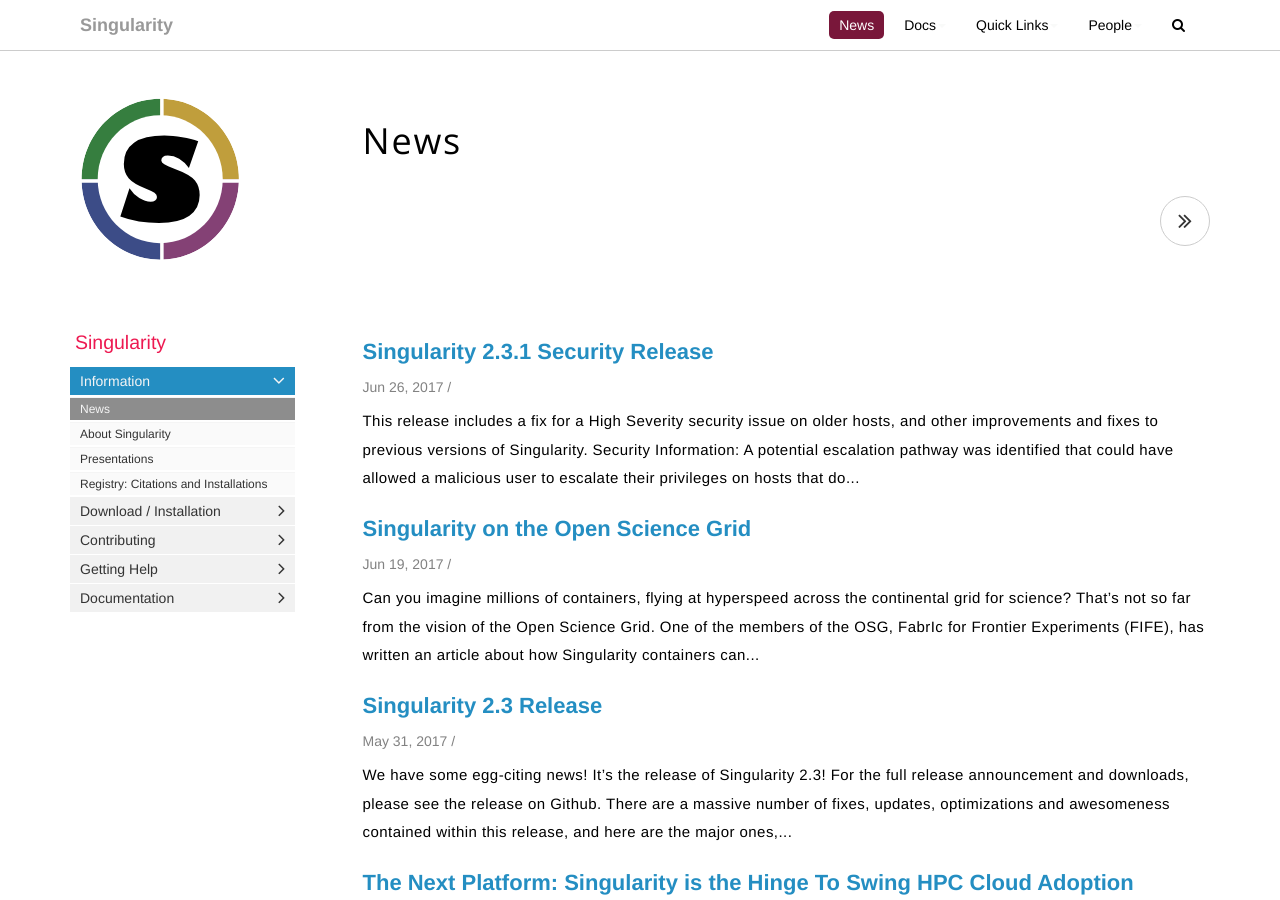
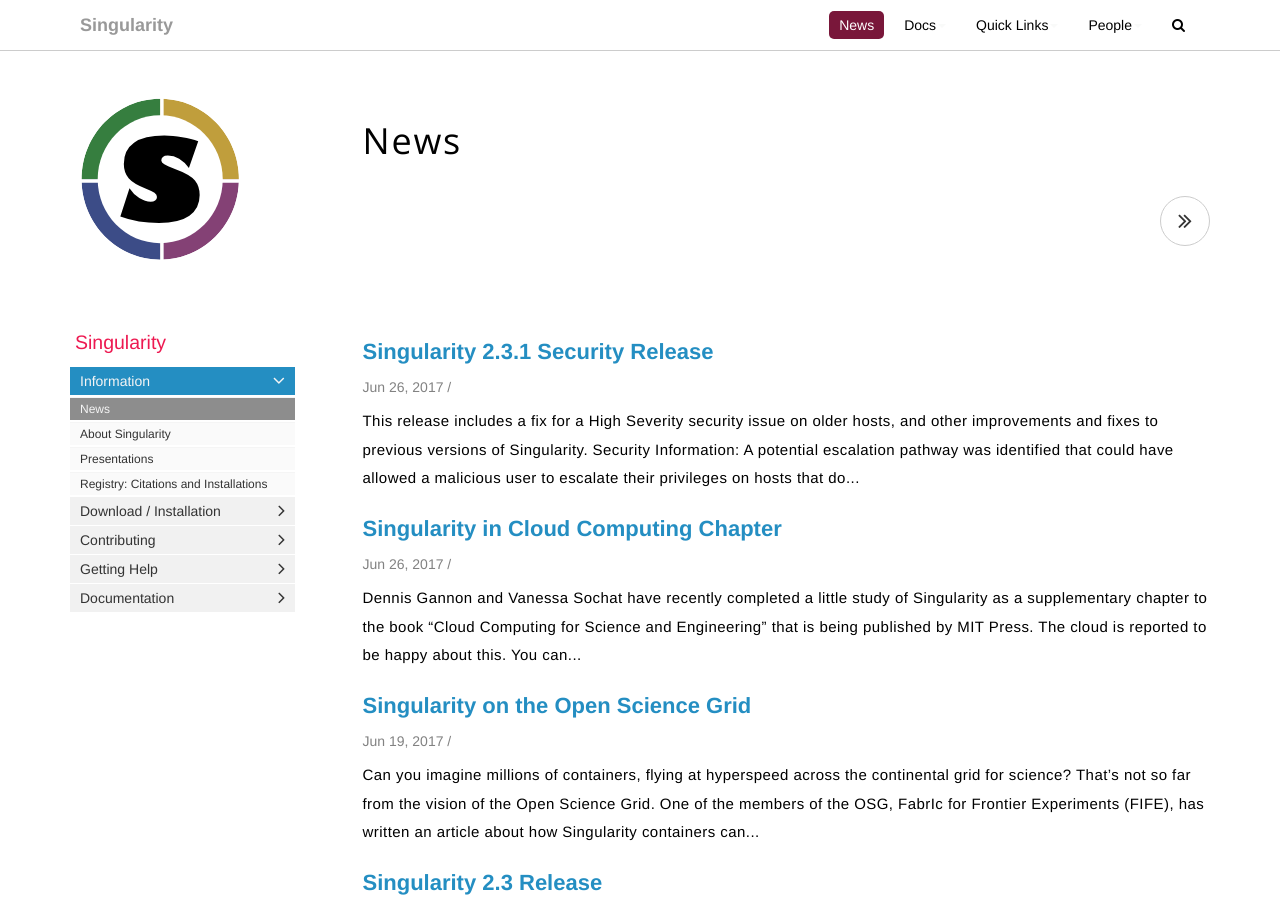
Before and after one commit to singularityware/singularityware.github.io, a Jekyll site: the page built from pages/news/news.html, in a window 1280 px wide and 900 px high. Built offline with Jekyll 4.4.1, drawn with Linux system fonts in a browser that asks for light colours; nearby versions of some CDN libraries; comment, search, counter and statistics services are not loaded; some of the changed text lies outside the part shown.

Commit message:
adding post for cloud compute

```diff
--- a/_data/slides.yml
+++ b/_data/slides.yml
@@ -15,6 +15,14 @@
         - title: Singularity on SCG4 (Stanford)
           date: 2/2017
           external_url: https://docs.google.com/presentation/d/1qAh0vXmmFW0MtV5qKZhruxQNknNQnGItQ25Q0A1GX8Q/pub?start=false&loop=false&delayms=3000
+    - title: Publications and Written Work
+      folderitems:
+        - title: Cloud Computing for Science and Engineering (MIT Press)
+          external_url: https://www.linkedin.com/pulse/containers-hpc-look-singularity-dennis-gannon
+          date: 6/2017
+        - title: Singularity Publication (PLOS One)
+          external_url: http://journals.plos.org/plosone/article?id=10.1371/journal.pone.0177459
+          date: 5/2017
     - title: Code and Tutorials
       folderitems:
         - title: Singularity @ POD (Penguin Computing)
--- /dev/null
+++ b/_posts/news/2017-06-26-mit-book.md
@@ -0,0 +1,16 @@
+---
+title:  "Singularity in Cloud Computing Chapter"
+category: news
+permalink: 2017-mit-chapter
+---
+
+<a href="https://www.linkedin.com/pulse/containers-hpc-look-singularity-dennis-gannon" target="_blank">Dennis Gannon</a>
+and Vanessa Sochat have recently completed a little study of Singularity as a supplementary chapter to the book "Cloud Computing for Science and Engineering" that is being published by MIT Press. The cloud is reported to be happy about this.
+
+<img src="/assets/img/posts/graphics/singularity-cloud.png" style="width:500px;float:right">
+
+You can see the chapter on <a href="https://cloud4scieng.org/singularity-a-container-system-for-hpc-applications/" target="_blank">cloud4scieng.org</a>, and we highly recommend perusing the entire <a href="https://cloud4scieng.org/chapters/" target="_blank">selection of chapters</a> for the book.
+
+
+
+{% include links.html %}
```
Also changed, not shown: assets/img/posts/graphics/singularity-cloud.png (added).
